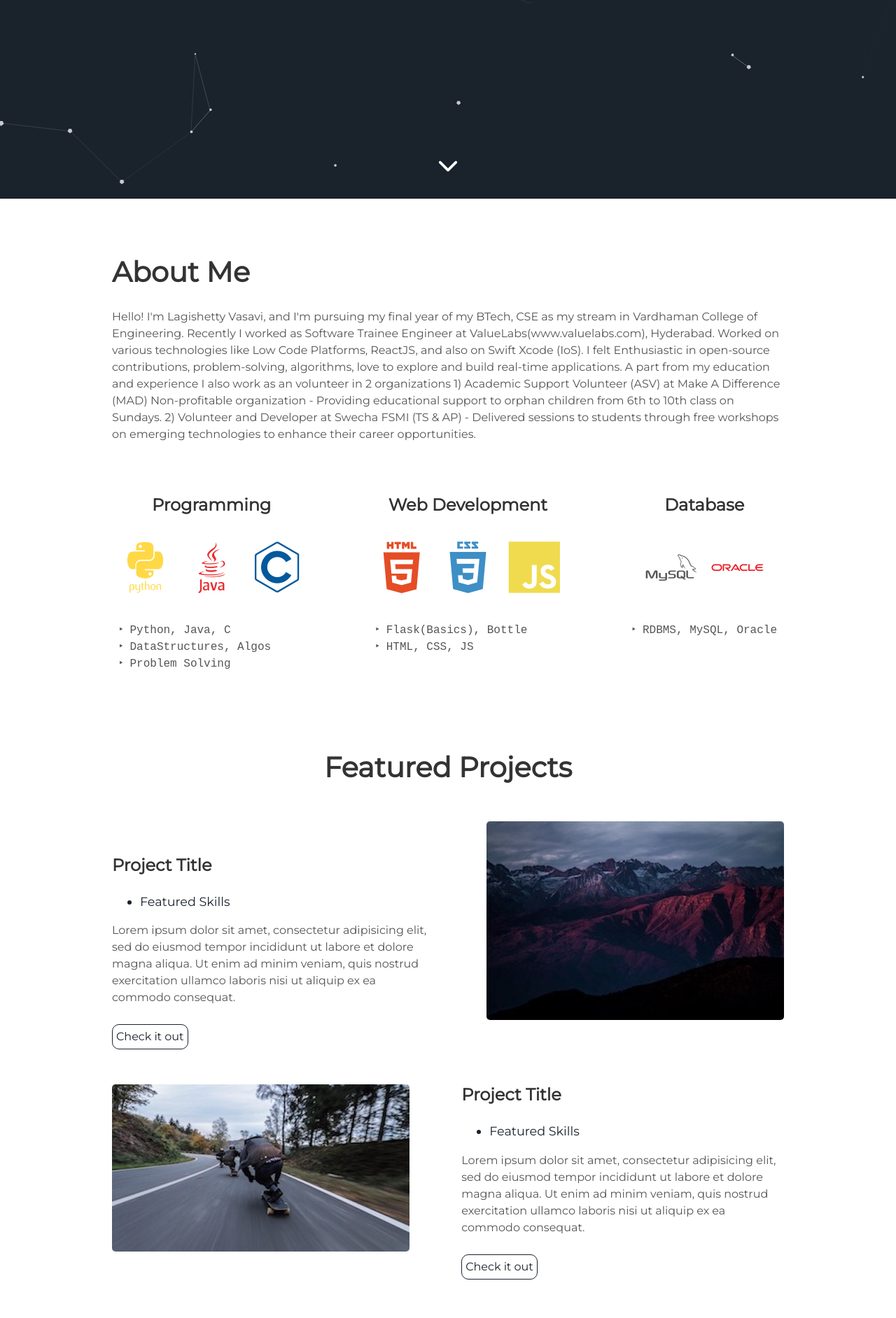
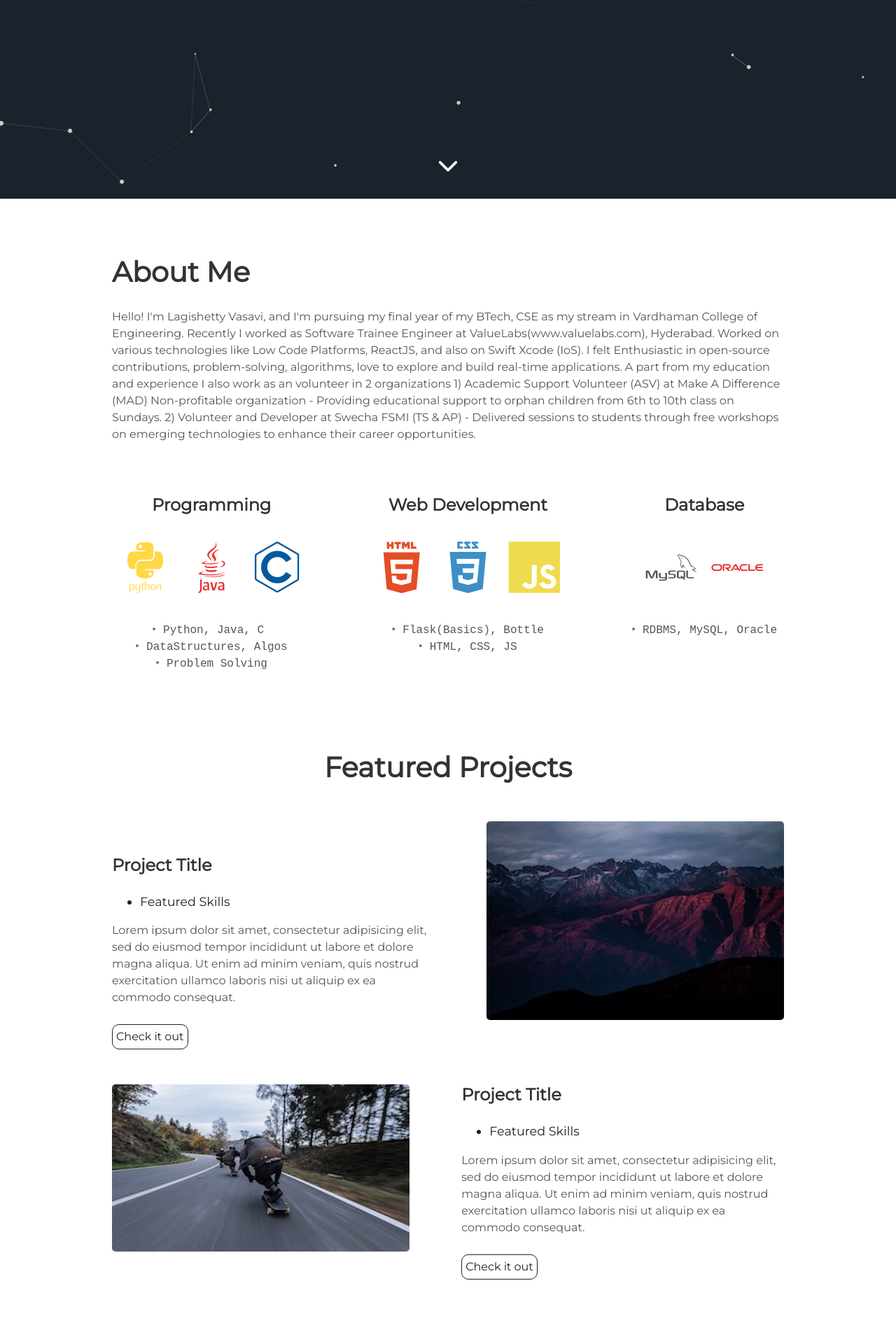
Before and after one commit to VasaviLagishetty/VasaviLagishetty.github.io, a Jekyll site: the page built from index.html, in a window 1280 px wide. Shown: the part 616-2500 px from the top of the page at 70% size. Built offline with Jekyll 4.4.1, drawn with Linux system fonts in a browser that asks for light colours; nearby versions of some CDN libraries.

```diff
--- a/assets/css/main.css
+++ b/assets/css/main.css
@@ -3920,9 +3920,6 @@
 	.user {
 		flex-wrap:nowrap;
 		font-size:75px
-	}
-	.user pre{
-		text-align: left;
 	}
 
 }
```
Also changed, not shown: 1 other file.
